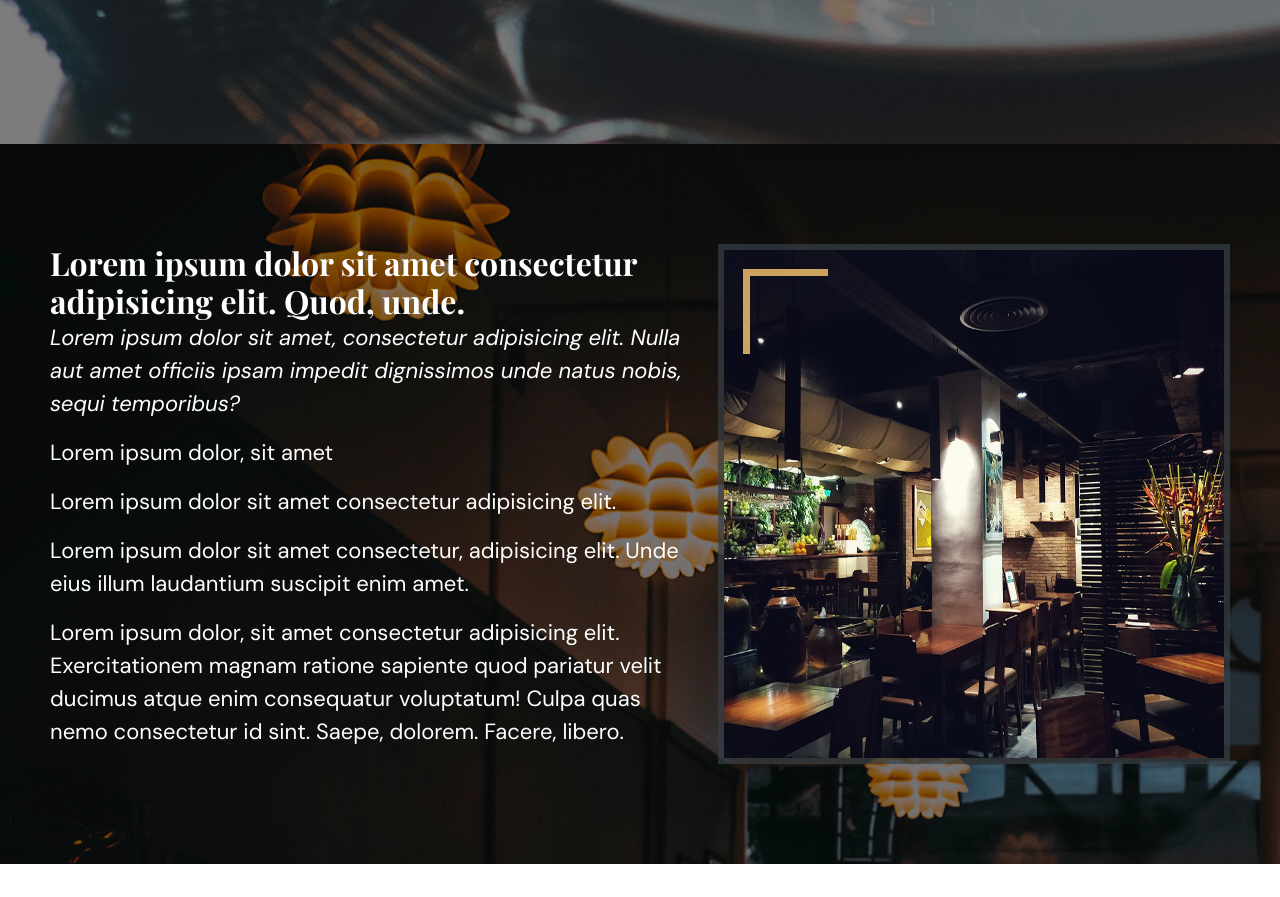
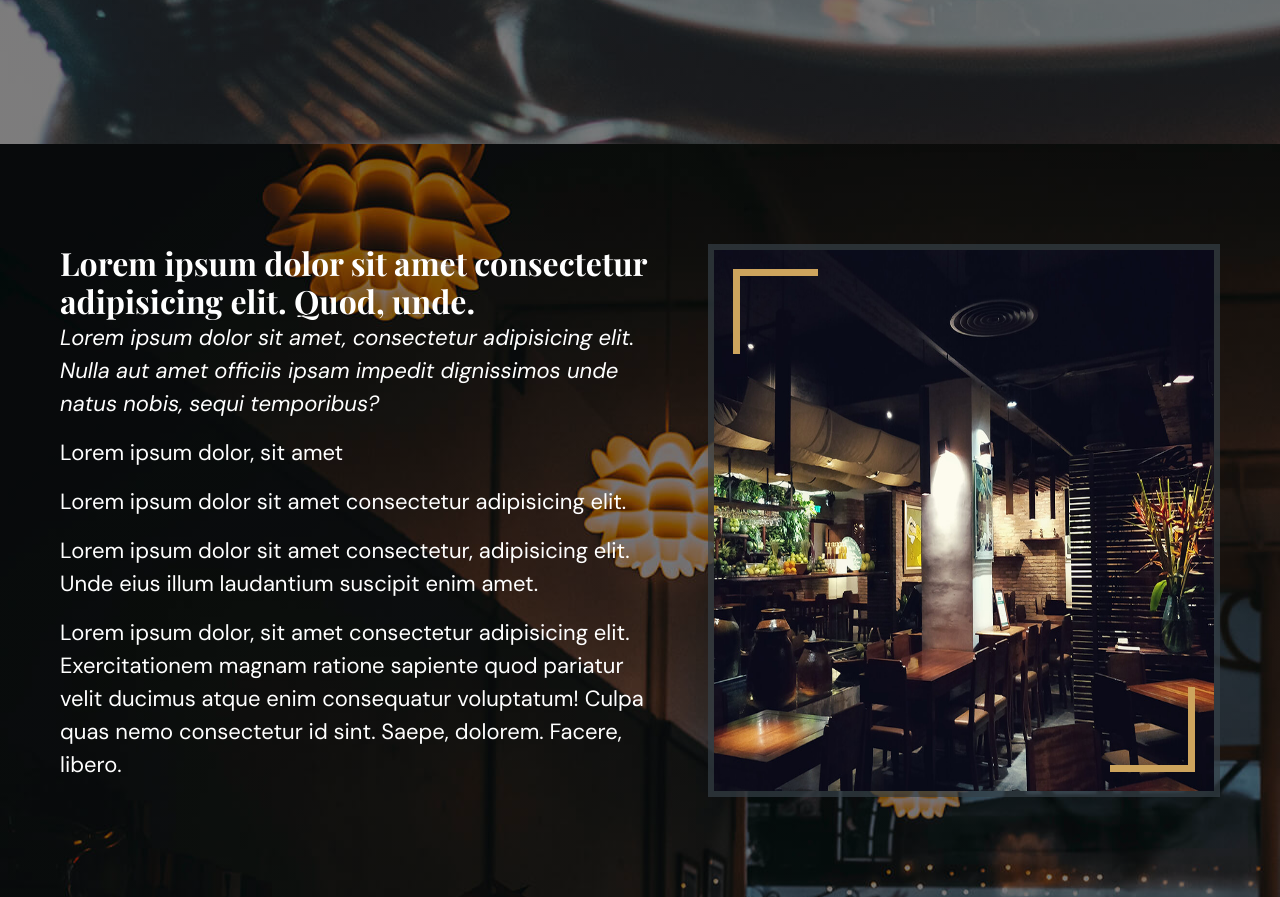
Before and after one commit to chazrsmit/CBIENBON, a website: page index.html in a window 1280 px wide. Shown: the part 756-1653 px from the top of the page. Before the commit the page ends 1620 px from the top, so only its background shows below. Drawn offline with nearby package versions, Linux system fonts and the light colour scheme; a web font is replaced by a local one.

Commit message:
update section1

```diff
--- a/index.html
+++ b/index.html
@@ -63,13 +63,13 @@
 
 <!-- ////////// SECTION 1 ////////// -->
 
-<section class="section-1 d-flex flex-row-reverse justify-content-center gap-4">
+<section class="section-1 d-flex flex-row-reverse justify-content-between">
 
     <div class="d-flex justify-content-center div-img">
         <img src="./public/assets/img/about.jpg" alt="" srcset="">
     </div>
 
-    <div class="d-flex flex-column">
+    <div class="d-flex flex-column sect1-txts">
         <h3 class="m-0">Lorem ipsum dolor sit amet consectetur adipisicing elit. Quod, unde.</h3>
         <p class="fst-italic">Lorem ipsum dolor sit amet, consectetur adipisicing elit. Nulla aut amet officiis ipsam impedit dignissimos unde natus nobis, sequi temporibus?</p>
         <p>Lorem ipsum dolor, sit amet</p>
--- a/src/sass/partials/_content.sass
+++ b/src/sass/partials/_content.sass
@@ -25,3 +25,16 @@
     border-left: 7.5px solid $yellowish
     left: 25px
     top: 25px
+.div-img::after
+    content: ""
+    height: 85px
+    width: 85px
+    position: absolute
+    display: block
+    border-bottom: 7.5px solid $yellowish
+    border-right: 7.5px solid $yellowish
+    right: 25px
+    bottom: 25px
+
+.sect1-txts
+    width: 47vw !important
--- a/src/sass/partials/_mixins.sass
+++ b/src/sass/partials/_mixins.sass
@@ -19,5 +19,5 @@
 @mixin padding-sect
     padding-top: 100px
     padding-bottom: 100px
-    padding-left: 50px !important
-    padding-right: 50px !important
+    padding-left: 60px !important
+    padding-right: 60px !important
```
Also changed, not shown: public/styles/style.css, 1 other file.
